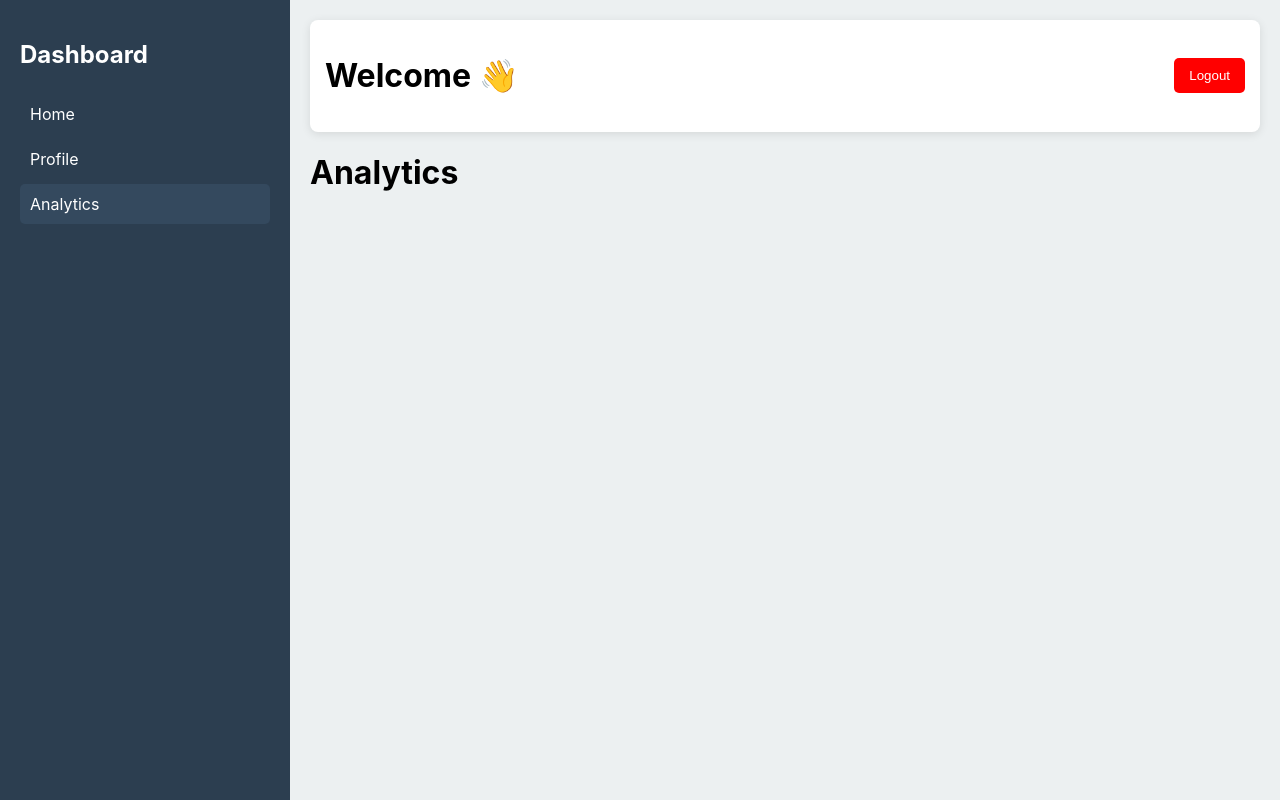
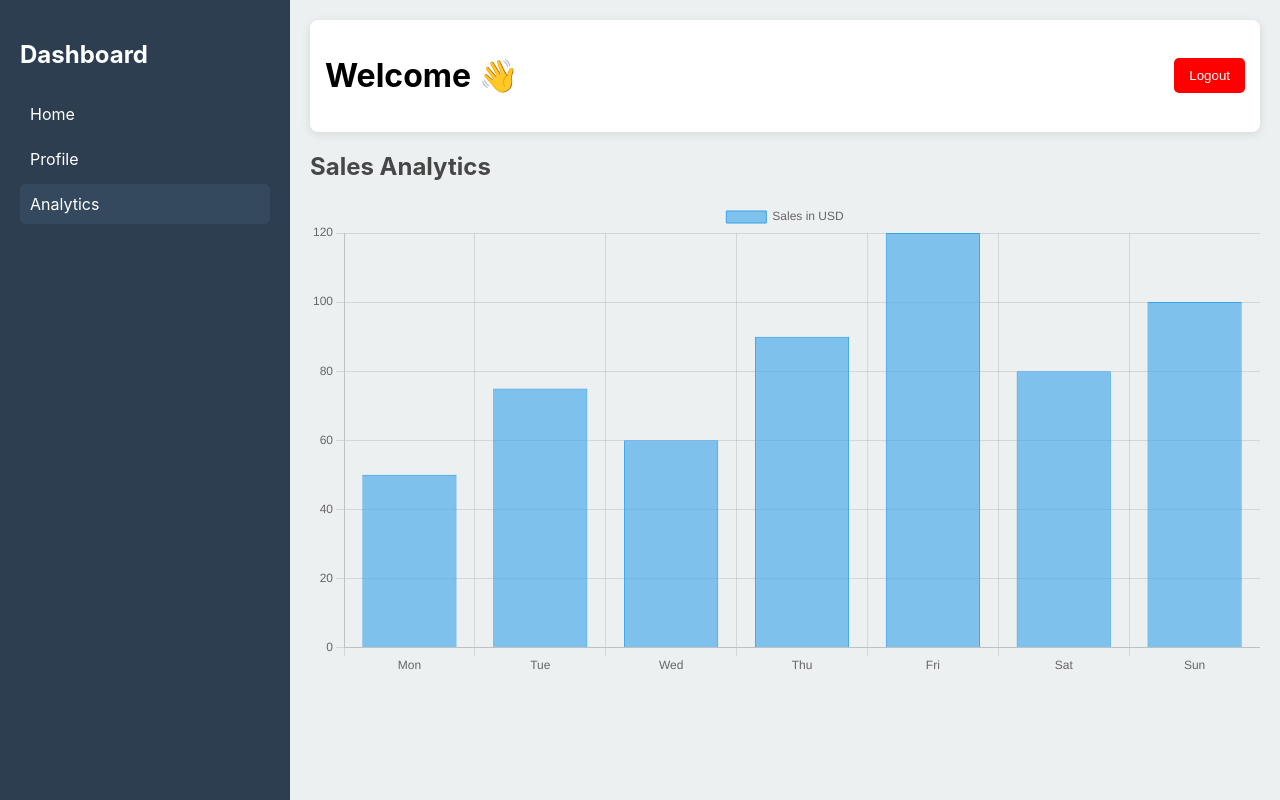
Before and after one commit to komlraj/lesgo-dashboard, a React (Create React App) app: page /analytics in a window 1280 px wide. Built offline with nearby package versions, Linux system fonts and the light colour scheme; sample sign-in values are in the browser's storage.

Commit message:
Implement static bar chart in Analytics page

```diff
--- a/package.json
+++ b/package.json
@@ -4,8 +4,10 @@
   "private": true,
   "dependencies": {
     "@hookform/resolvers": "^3.10.0",
+    "chart.js": "^4.4.7",
     "cra-template-typescript": "1.2.0",
     "react": "^19.0.0",
+    "react-chartjs-2": "^5.3.0",
     "react-dom": "^19.0.0",
     "react-hook-form": "^7.54.2",
     "react-router-dom": "^7.1.3",
--- a/src/pages/Analytics.tsx
+++ b/src/pages/Analytics.tsx
@@ -1,4 +1,45 @@
 import React from "react";
-export default function Analytics() {
-  return <h1>Analytics</h1>;
-}
+import { Bar } from "react-chartjs-2";
+import {
+  Chart as ChartJS,
+  CategoryScale,
+  LinearScale,
+  BarElement,
+  Title,
+  Tooltip,
+  Legend,
+} from "chart.js";
+
+ChartJS.register(
+  CategoryScale,
+  LinearScale,
+  BarElement,
+  Title,
+  Tooltip,
+  Legend
+);
+
+const Analytics = () => {
+  // Static sales data for the last 7 days
+  const data = {
+    labels: ["Mon", "Tue", "Wed", "Thu", "Fri", "Sat", "Sun"],
+    datasets: [
+      {
+        label: "Sales in USD",
+        data: [50, 75, 60, 90, 120, 80, 100],
+        backgroundColor: "rgba(54, 162, 235, 0.6)",
+        borderColor: "rgba(54, 162, 235, 1)",
+        borderWidth: 1,
+      },
+    ],
+  };
+
+  return (
+    <div>
+      <h2 style={{ opacity: 0.7 }}>Sales Analytics</h2>
+      <Bar data={data} />
+    </div>
+  );
+};
+
+export default Analytics;
```
Also changed, not shown: 1 other file (tests, documents, lock files or other folders).
